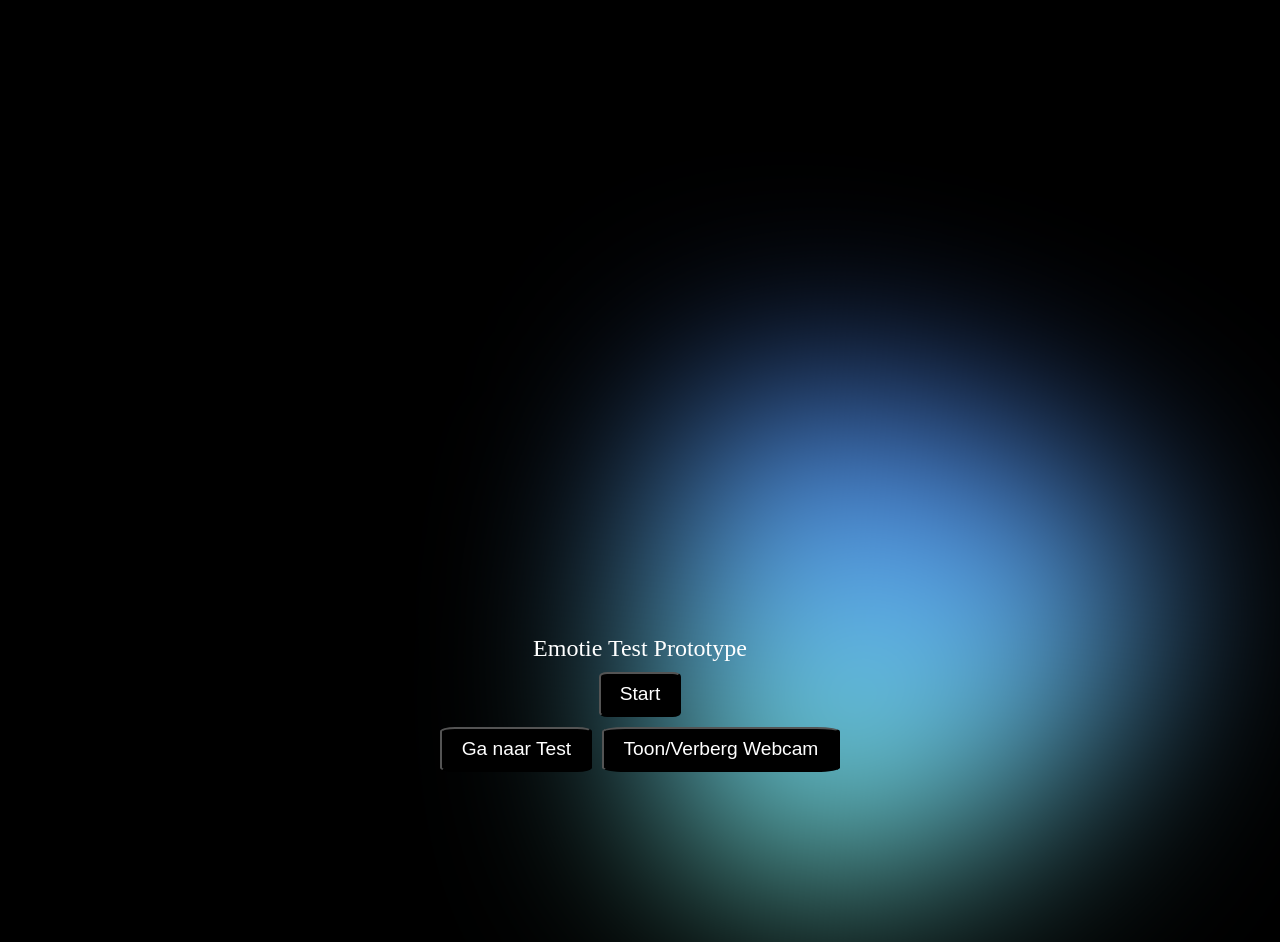
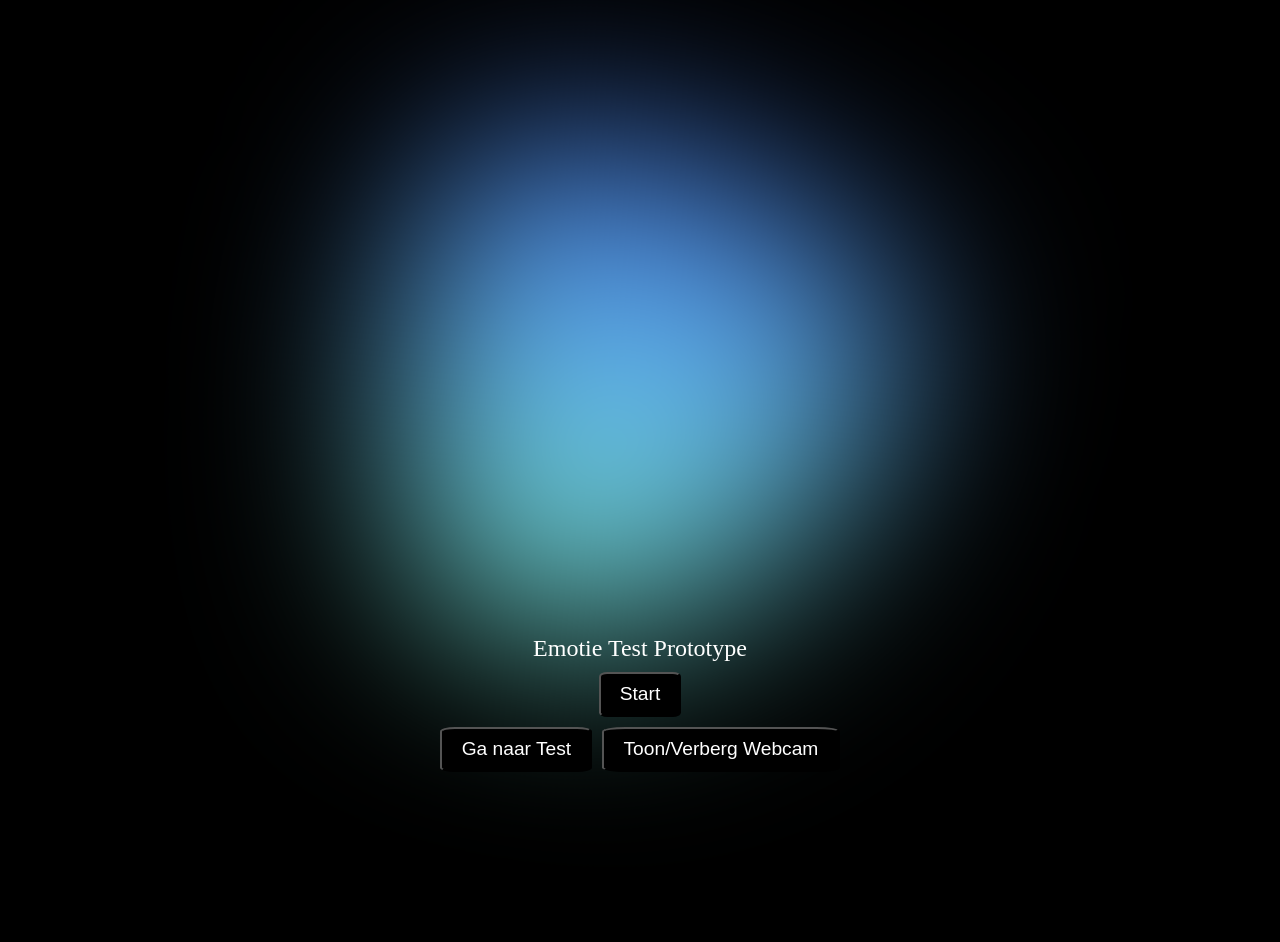
Before and after one commit to afwasbeer2/gevoelProject, a plain HTML site: page index.html in a window 1280 px wide. After the commit the page ends 800 px from the top, so only its background shows below. Drawn offline with Linux system fonts and the light colour scheme.

Commit message:
Update index.html

```diff
--- a/index.html
+++ b/index.html
@@ -39,9 +39,7 @@
             background-image: linear-gradient(hsl(222, 84%, 60%), hsl(164, 79%, 71%));
             animation: rotate var(--speed) var(--easing) alternate infinite;
             border-radius: 30% 70% 70% 30% / 30% 30% 70% 70%;
-            position: absolute;
-            top: 50%;
-            left: 50%;
+
             transform: translate(-50%, -50%);
         }
 
```
